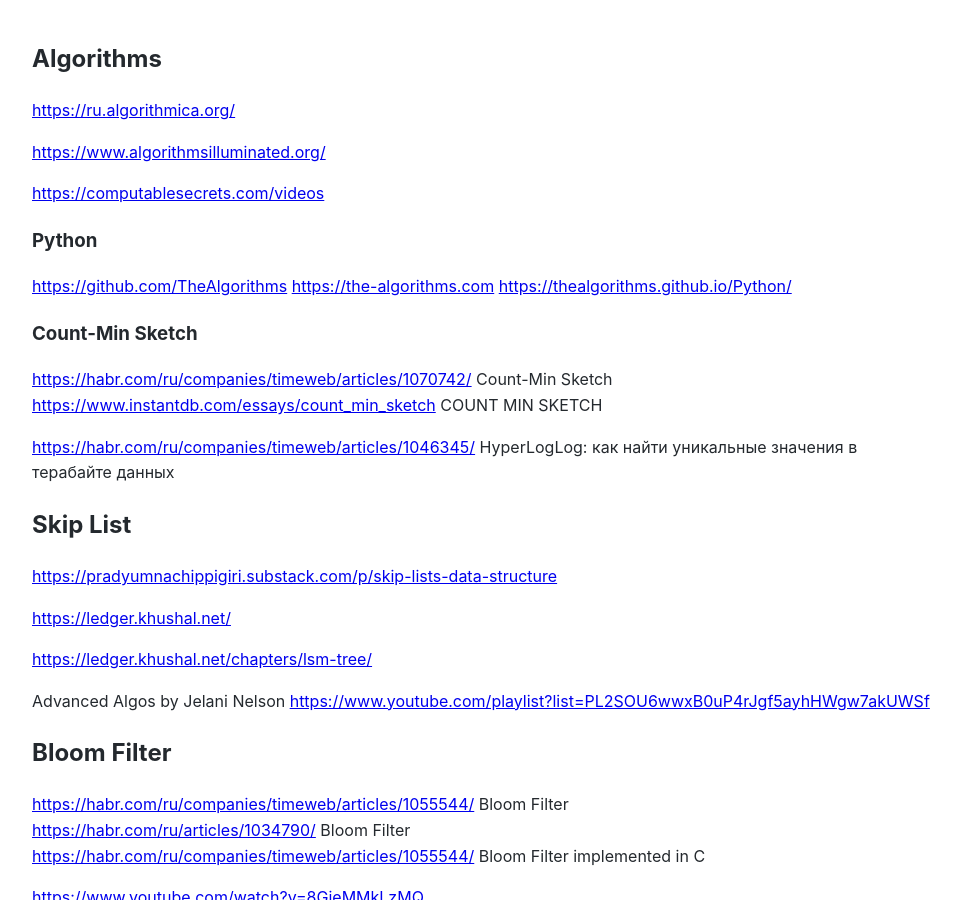
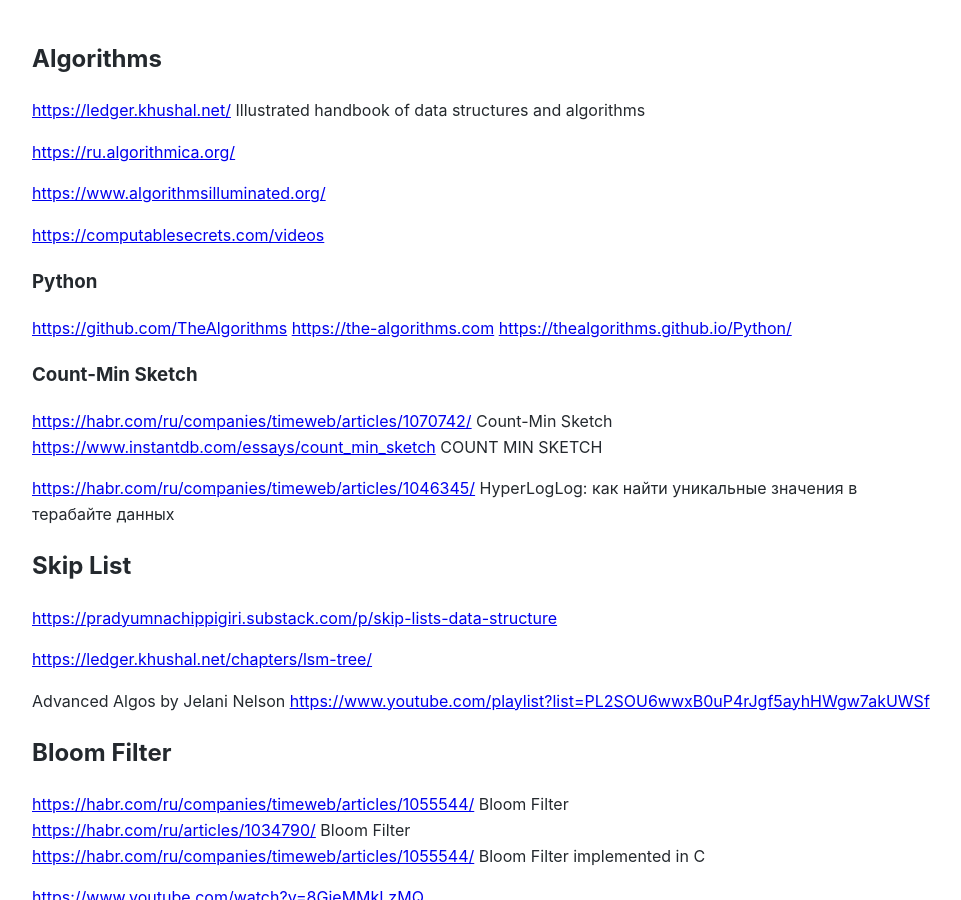
Before and after one commit to Michael-Lubinsky/michael-lubinsky.github.com, a Jekyll site: the page built from algo/algo.md, in a window 1280 px wide and 900 px high. Shown: the whole window, without its empty margins (158-1119 px from the left). Built offline with Jekyll 4.4.1, drawn with Linux system fonts in a browser that asks for light colours; our own code applies the rules of GitHub Pages for plain Markdown files.

Commit message:
Update algo.md with new algorithm resources
Added additional resources and links to algorithms documentation.

```diff
--- a/algo/algo.md
+++ b/algo/algo.md
@@ -1,4 +1,6 @@
 ## Algorithms
+
+<https://ledger.khushal.net/> Illustrated handbook of data structures and algorithms
 
 <https://ru.algorithmica.org/>
 
@@ -21,7 +23,7 @@
 <https://pradyumnachippigiri.substack.com/p/skip-lists-data-structure>
 
 
-<https://ledger.khushal.net/>
+
 
 <https://ledger.khushal.net/chapters/lsm-tree/>
 
```
